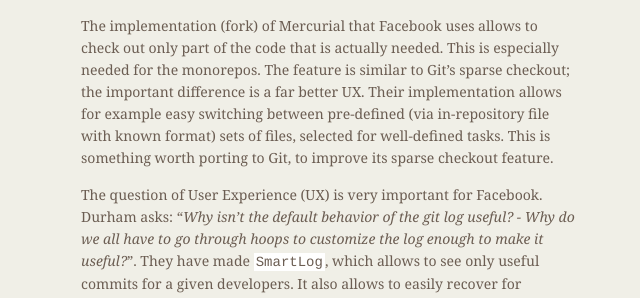
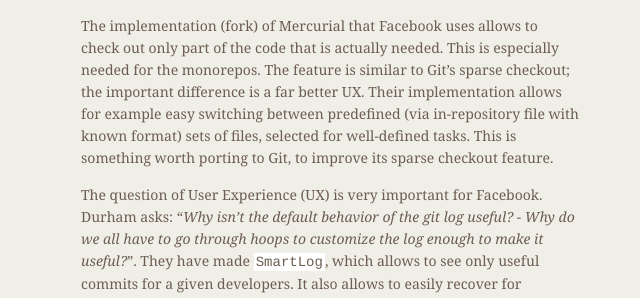
Before and after one commit to git/git.github.io, a Jekyll site: the page built from _posts/2017-02-22-edition-24.markdown, in a window 1280 px wide and 900 px high, scrolled down 9798 px. Shown: the part 244-542 px from the top of the window, without its empty margins (503-1143 px from the left). Built offline with Jekyll 4.4.1, drawn with Linux system fonts in a browser that asks for light colours; some of the changed text lies outside the part shown.

Commit message:
Some two last minute typo fixes before publishing ...

```diff
--- a/_posts/2017-02-22-edition-24.markdown
+++ b/_posts/2017-02-22-edition-24.markdown
@@ -574,7 +574,7 @@
     is especially needed for the monorepos.  The feature is similar to
     Git's sparse checkout; the important difference is a far better
     UX.  Their implementation allows for example easy switching
-    between pre-defined (via in-repository file with known format)
+    between predefined (via in-repository file with known format)
     sets of files, selected for well-defined tasks.  This is something
     worth porting to Git, to improve its sparse checkout feature.
 
```
Also changed, not shown: other parts of _posts/2017-02-22-edition-24.markdown (+1 -1 lines).
